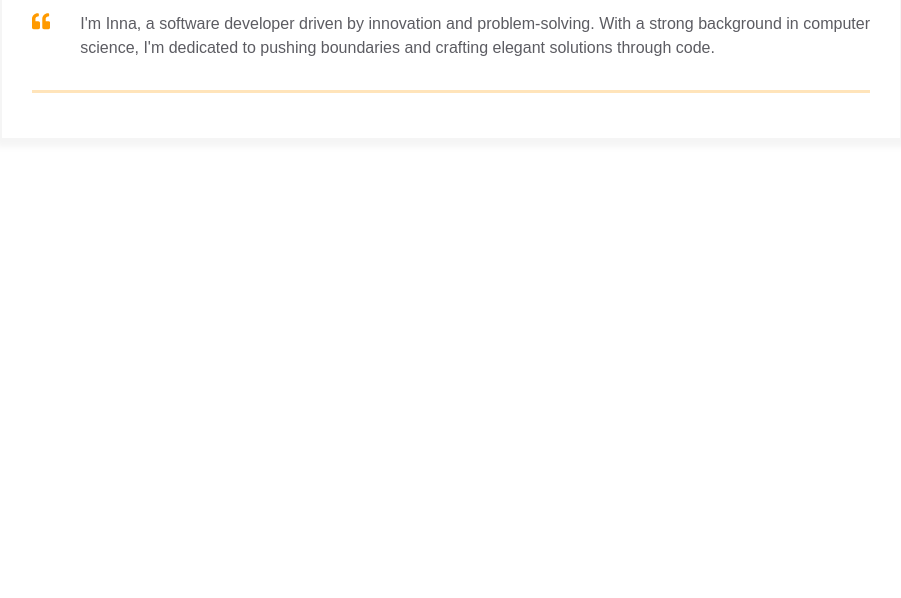
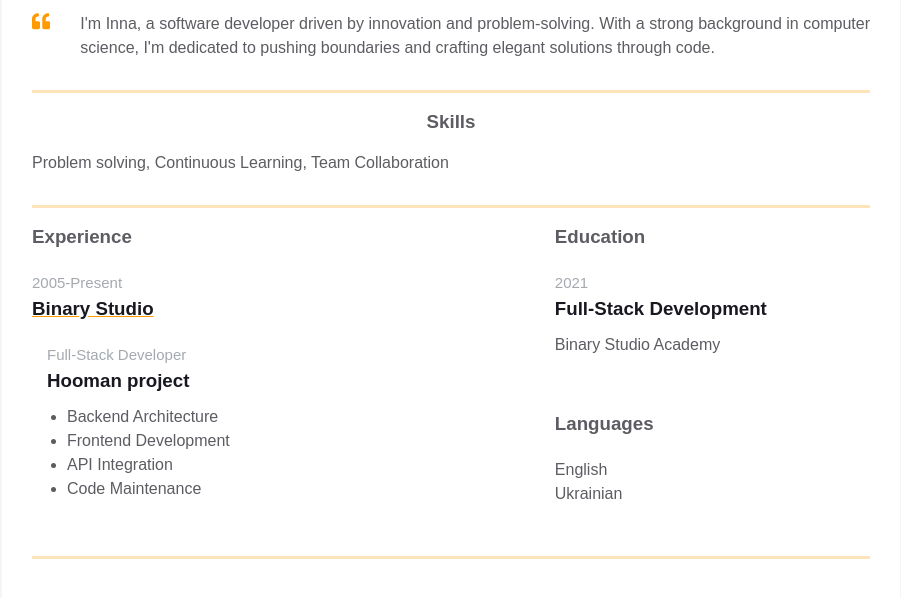
Before and after one commit to inna-rst/homepage, a plain HTML site: page index.html in a window 1280 px wide. Shown: the part 338-936 px from the top of the page, without its empty margins (189-1090 px from the left). Before the commit the page ends 800 px from the top, so only its background shows below. Drawn offline with Linux system fonts and the light colour scheme.

Commit message:
Add secondary information

```diff
--- a/index.html
+++ b/index.html
@@ -102,6 +102,73 @@
 			</div>
 		  </div>
 		</div>
+
+		<div class="container">
+		  <div class="resume__block">
+			<div class="skills">
+			  <h3 class="skills__header">Skills</h3>
+			  <p class="skills__text">
+				Problem solving, Continuous Learning, Team Collaboration
+			  </p>
+			</div>
+		  </div>
+		</div>
+
+		<div class="container">
+		  <div class="resume__block">
+			<div class="main-info fh">
+			  <div class="experiences">
+			  <h3 class="experiences__header">Experience</h3>
+				<div class="experiences__company">
+				  <div class="experiences__company-header">
+					<span class="experiences__company-header-durability"
+					  >2005-Present</span
+					>
+					<h3 class="experiences__company-header-name">Binary Studio</h3>
+				  </div>
+
+				  <div class="experiences__company-project">
+					<span class="experiences__company-project-role"
+					  >Full-Stack Developer</span
+					>
+					<h3 class="experiences__company-project-name">Hooman project</h3>
+					<ul class="experiences__company-project-responsibilities">
+					  <li>Backend Architecture</li>
+					  <li>Frontend Development</li>
+					  <li>API Integration</li>
+					  <li>Code Maintenance</li>
+					</ul>
+				  </div>
+				</div>
+			  </div>
+
+			  <div class="additional-info fv">
+				  <div class="additional-info__education">
+					<h3 class="additional-info__education-header">Education</h3>
+					<div class="additional-info__education-university">
+					  <span class="additional-info__education-university-durability"
+						>2021</span
+					  >
+					  <h3 class="additional-info__education-university-speciality">
+						Full-Stack Development
+					  </h3>
+					  <p class="additional-info__education-university-name">
+						Binary Studio Academy
+					  </p>
+					</div>
+				  </div>
+
+				  <div class="additional-info__languages">
+					<h3 class="additional-info__languages-header">Languages</h3>
+					<p class="additional-info__languages-item">English</p>
+					<p class="additional-info__languages-item">
+					  Ukrainian
+					</p>
+				  </div>
+				</div>
+			</div>
+		  </div>
+		</div>
 	  </div>
 	</main>
   </body>
```
